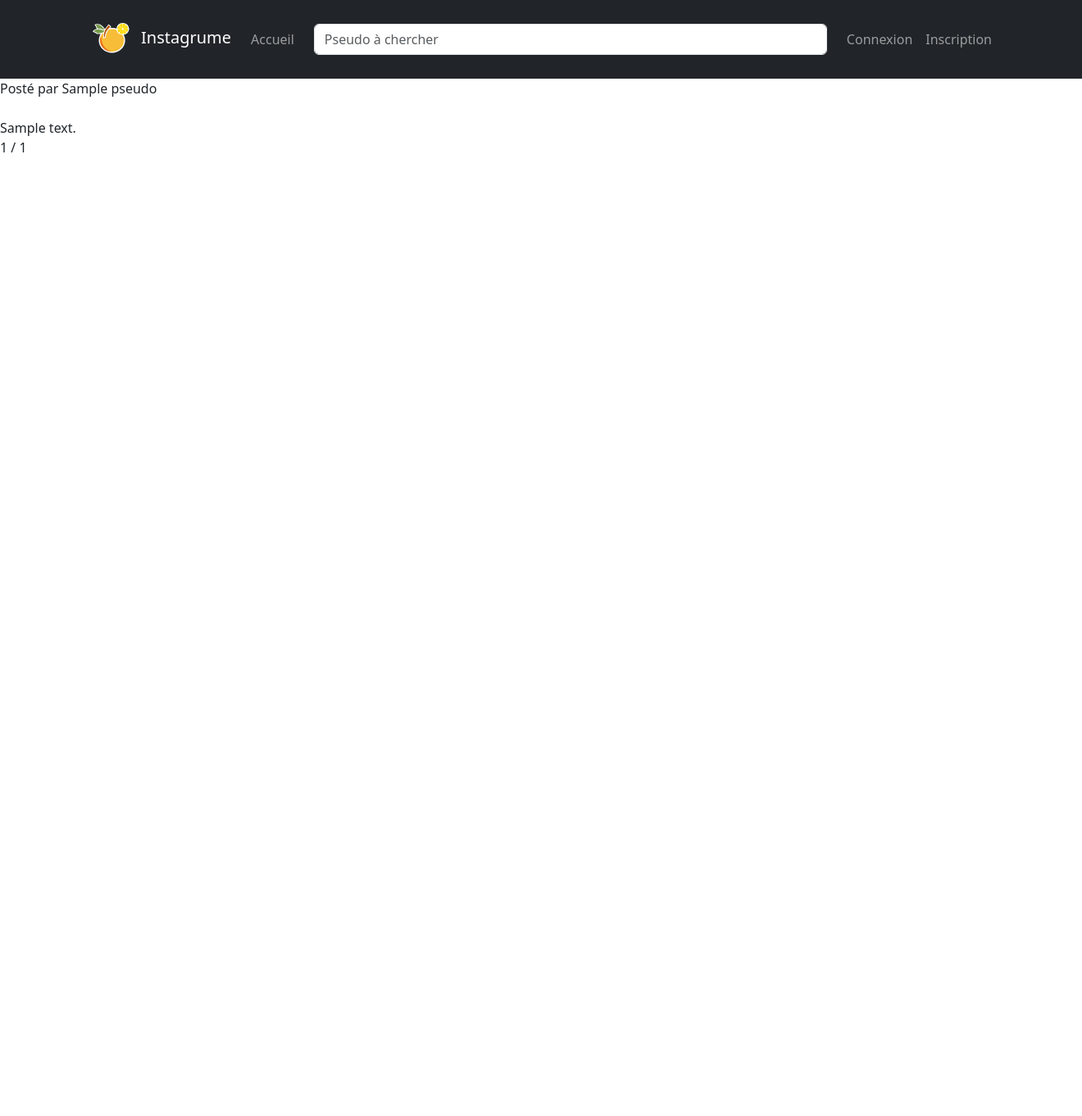
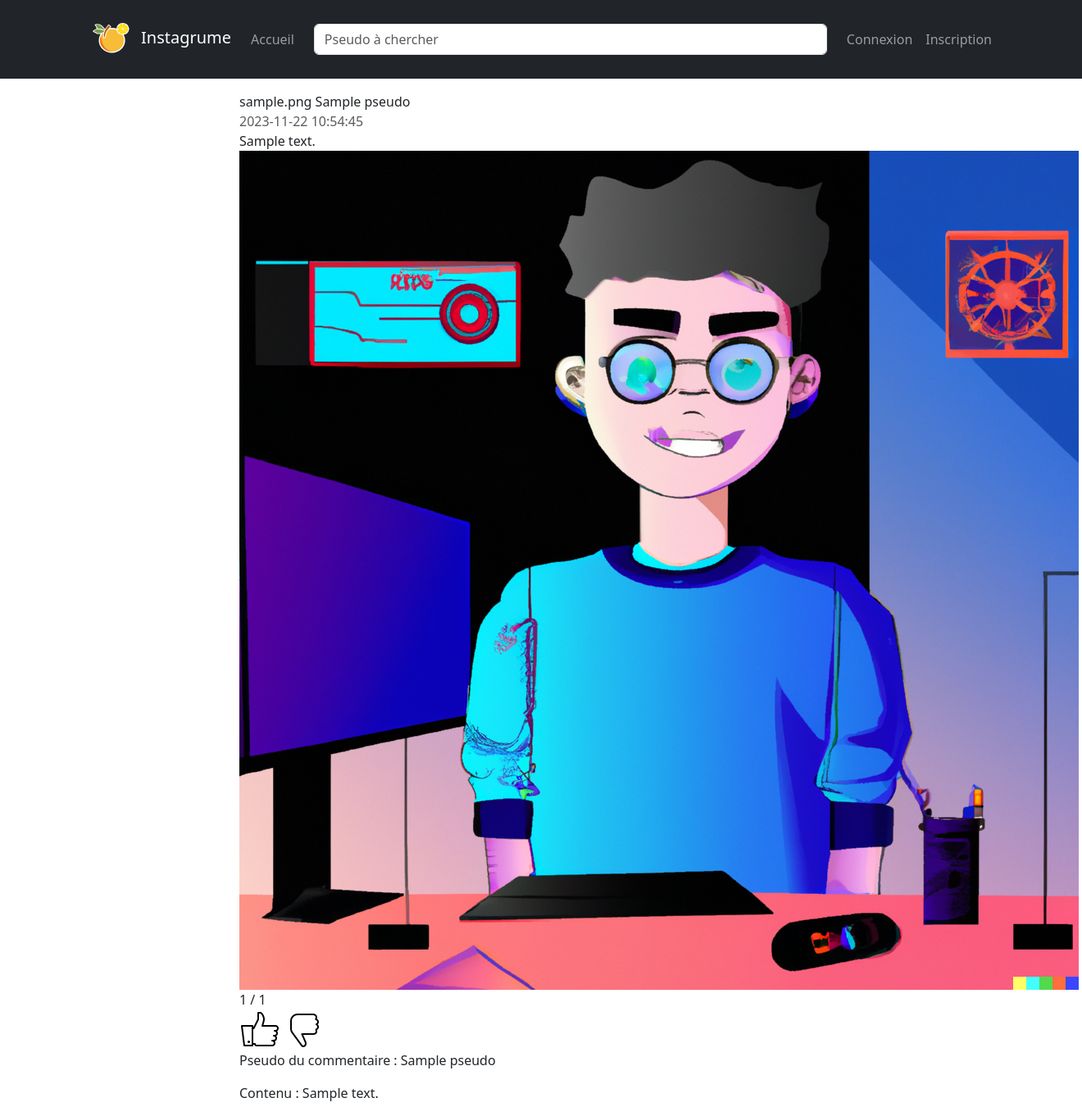
Before and after one commit to LioznTheBun/instagrume_groupe3_client, a Symfony app: template templates/accueil.html.twig in a window 1320 px wide. Shown: the whole page at 82% size. Before the commit the page ends 186 px from the top, so only its background shows below. Run offline with Twig, Linux system fonts and the light colour scheme; the template is opened without the code that fills it: most values are stand-ins (such as "Sample title", 1, 10 or a date in 2020); some libraries are stand-ins or nearby versions.

Commit message:
Accueil profil

```diff
--- /dev/null
+++ b/public/css/accueil.css
@@ -0,0 +1,3 @@
+img {
+    width: 50px;
+}
--- a/templates/accueil.html.twig
+++ b/templates/accueil.html.twig
@@ -12,19 +12,53 @@
 {% block body %}
 	<!--Bouche for qui n'affiche que 3 posts-->
 	{% for post in posts|slice(0, 3) %}
-		<article class="post">
-			<header>Posté par {{ post.auteur.pseudo }}</header>
-			<!--TODO: vérifier comment sera entré l'image dans la bdd en base 64-->
-			<img class="" src="" alt=""/>
-			<section class="description">{{post.description}}</section>
-			<section class="ratio">{{post.rating_publication.likes_count}} / {{post.rating_publication.dislikes_count}}</section>
-            <!--TODO: ajout d'affichage d'un commentaire en foreach (ecemple dans menu sushi)-->
-            <section class="commentaire"></section>
-			{% if 'role' == 'admin' %}
-				<section class="admin-tab">
+<div class="container">
+    <div class="row justify-content-center">
+        <div class="col-md-8 mt-3">
+            <article class="post mb-3">
+                <header class="post-header">
+				 	<div class="avatar_pseudo_user"> {{ post.auteur.avatar }} {{ post.auteur.pseudo }} </div>
+                </header>
+				<div class="post-footer text-muted">
+                    {{ post.date_publication.timestamp | date('Y-m-d H:i:s') }}
+                </div>
+				<div class="post-body">
+                    <section class="description post-text">{{ post.description }}</section>
+                </div>
+                <!-- TODO: Vérifier comment sera entrée l'image dans la BDD en base 64 -->
+                <img class="post-img-top" src="{{ asset('images/photo-test1.png') }}" alt="">
 
-                </section>
-			{% endif %}
-		</article>
+
+                <div class="post-footer">
+                    <section class="ratio">{{ post.rating_publication.likes_count }} / {{ post.rating_publication.dislikes_count }}</section>
+					<div>
+						<img class="" src="{{ asset('images/like.png') }}"></img> <img class="" src="{{ asset('images/dislike.png') }}"></img>
+					</div>
+                </div>
+                <div class="post-footer">
+                    <section class="commentaires">
+                        {% for commentaire in post.commentaires %}
+                        <div class="commentaire post">
+                            <div class="post-body">
+                                <p class="post-text">Pseudo du commentaire : {{ commentaire.auteur.pseudo }}</p>
+                                <p class="post-text">Contenu : {{ commentaire.contenu }}</p>
+                            </div>
+                        </div>
+                        {% endfor %}
+                    </section>
+                </div>
+                {% if 'role' == 'admin' %}
+                <div class="post-footer">
+                    <section class="admin-tab">
+                        <!-- Add your admin content here -->
+                    </section>
+                </div>
+                {% endif %}
+            </article>
+        </div>
+    </div>
+</div>
+
+
 	{% endfor %}
 {% endblock %}
```
Also changed, not shown: src/Controller/PageController.php (+11 -2 lines), templates/profil.html.twig (added, +22 -0 lines), public/css/profil.css (added), public/images/dislike.png (added), public/images/like.png (added), public/images/photo-test1.png (added).
